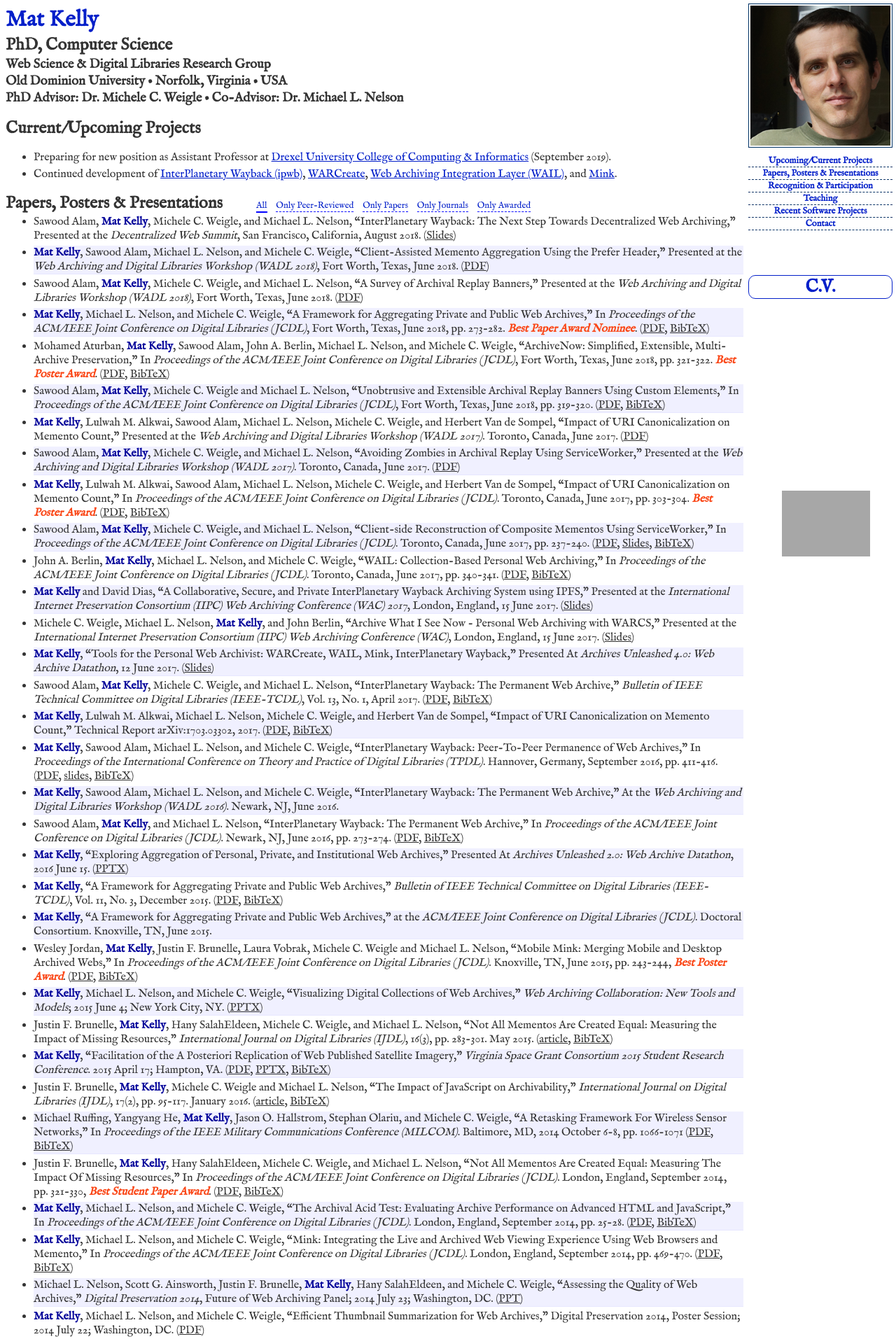
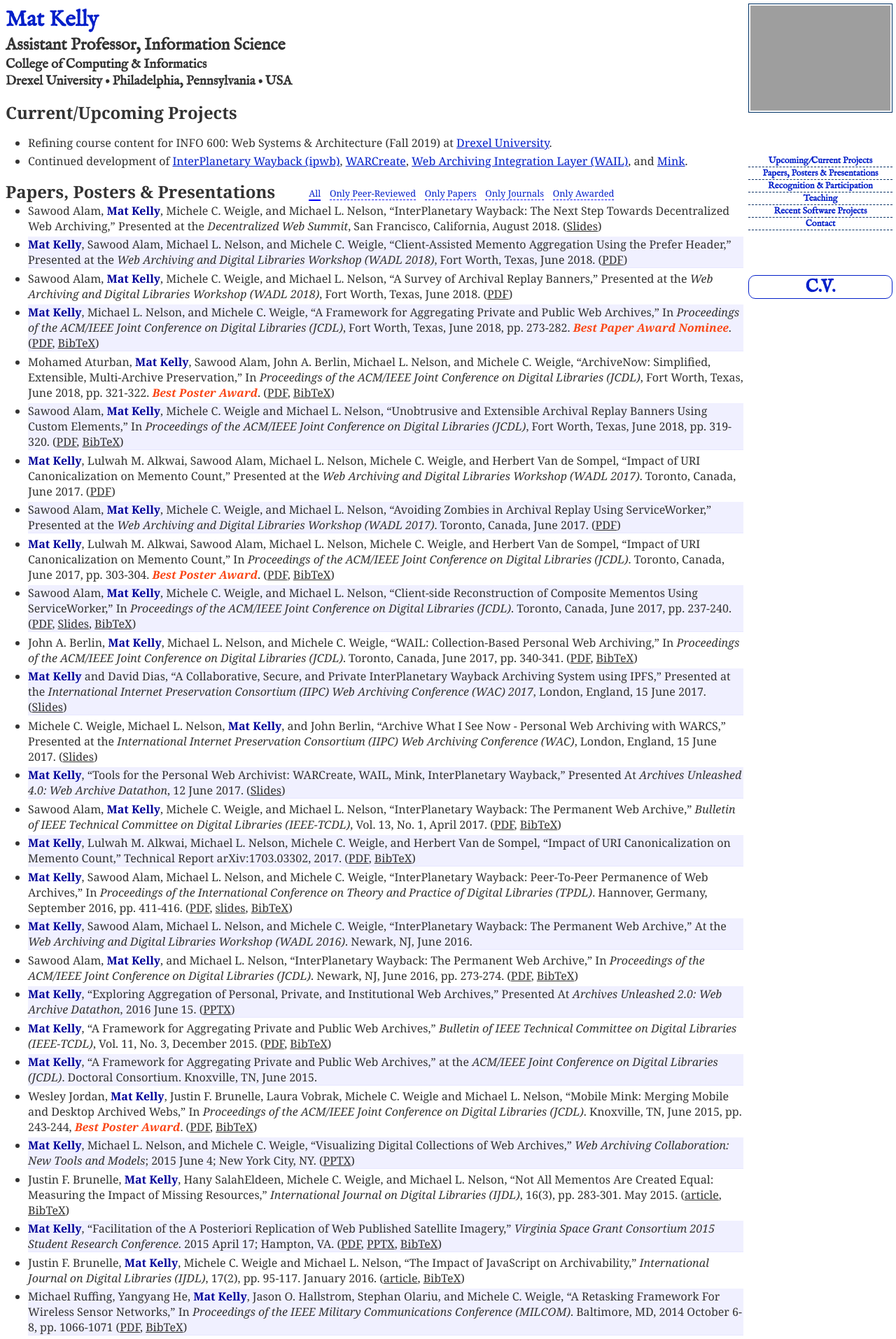
Before and after one commit to machawk1/mkdc, a PHP site: page / in a window 1280 px wide. Shown: the top 1913 px of the page at 70% size. Run offline with PHP 8.4, Linux system fonts and the light colour scheme; grey boxes are pictures that could not be loaded.

Commit message:
Drexel mv

```diff
--- a/index.html
+++ b/index.html
@@ -2,13 +2,10 @@
 <html lang="en">
   <head>
     <meta charset="utf-8">
-    <meta name="description" content="Homepage of Mat Kelly, PhD of Computer Science at Old Dominion University in Norfolk, Virginia." />
+    <meta name="description" content="Homepage of Mat Kelly, Assistant Professor of Information Science, Drexel University in Philadelphia, Pennsylvania." />
     <meta name="viewport" content="width=device-width, initial-scale=1.0" />
     <meta name="theme-color" content="#031fc9" />
-    <!--[if lt IE 9]>
-        <script src="_js/html5shiv.js"></script>
-    <![endif]-->
-    <title>Mat Kelly, PhD of Computer Science, Old Dominion University in Norfolk, Virginia</title>
+    <title>Mat Kelly, Assistant Professor of Information Science, Drexel University in Philadelphia, Pennsylvania</title>
     <link rel="stylesheet" href="style.css" media="all" />
     <link rel="author" href="https://plus.google.com/u/0/103717513886594190386" />
 
@@ -22,9 +19,9 @@
     <meta name="twitter:card" content="summary_large_image">
     <meta name="twitter:site" content="@machawk1">
     <meta name="twitter:title" content="Mat Kelly">
-    <meta name="twitter:description" content="Academic homepage of Mat Kelly, PhD of Computer Science at Old Dominion University.">
+    <meta name="twitter:description" content="Academic homepage of Mat Kelly, Assistant Professor of Information Science at Drexel University.">
     <meta name="twitter:creator" content="@machawk1">
-    <meta name="twitter:image" content="https://www.cs.odu.edu/~mkelly/twitterCard.png">
+    <meta name="twitter:image" content="http://www.pages.drexel.edu/~mrk335/twitterCard.png">
 
     <link rel="icon" sizes="192x192" href="images/favicon192.png">
     <link rel="apple-touch-icon" sizes="192x192" href="images/favicon192.png">
@@ -39,27 +36,28 @@
         #thumbnailFrame {height: 100px; overflow: hidden;}
         .otaygugel {display: none;}
 
-        #glider img {position: fixed; width: 126px; bottom: 5px; right: 37px; margin: 0; padding: 0; opacity: 0.9;}
+        #glider img {position: fixed; width: 126px; bottom: 5px; right: 37px; margin: 0; padding: 0; opacity: 0.9; display: none;}
         #glider img:hover {opacity: 1.0;}
         @media only screen and (min-width: 100px) and (max-width: 650px) {
           #glider {display: none;}
         }
     </style>
+    <base href="https://www.cs.odu.edu/~mkelly/"> <!-- Just until large PDFs find a new home. -->
   </head>
 
   <body>
     <header itemscope itemtype="https://schema.org/Person">
-    <p class="otaygugel">PhD of Computer Science at ODU in Norfolk, Virginia, USA</p>
+    <p class="otaygugel">Assistant Professor of Computer Science at Drexel University in Philadelphia, Pennsylvania, USA</p>
 
         <img src="mofro.png" alt="mug shot" id="mugShot" itemprop="photo" />
 
       <h1 itemprop="name">Mat Kelly</h1>
-      <h2 itemprop="title">PhD, Computer Science</h2>
-      <h3 itemprop="affiliation"><a href="https://ws-dl.cs.odu.edu" target="_blank" rel="external noopener noreferrer">Web Science &amp; Digital Libraries Research Group</a></h3>
-      <h3 itemprop="affiliation"><a href="https://odu.edu/" target="_blank" rel="external noopener noreferrer">Old Dominion University</a> &bull; Norfolk, Virginia &bull; USA</h3>
-      <h3 id="advisor">PhD Advisor: <a href=
+      <h2 itemprop="title">Assistant Professor, Information Science</h2>
+      <h3 itemprop="affiliation"><a href="https://drexel.edu/cci/"  target="_blank" rel="external noopener noreferrer">College of Computing &amp; Informatics</h3></h3>
+      <h3 itemprop="affiliation"><a href="https://drexel.edu" target="_blank" rel="external noopener noreferrer">Drexel University</a> &bull; Philadelphia, Pennsylvania &bull; USA</h3>
+      <!--<h3 id="advisor">PhD Advisor: <a href=
       "https://www.cs.odu.edu/~mweigle/" target="_blank" rel="external noopener noreferrer">Dr. Michele C. Weigle</a> <span>&bull;</span> Co-Advisor: <a href="https://www.cs.odu.edu/~mln/" target="_blank" rel="external noopener noreferrer">Dr. Michael L. Nelson</a></h3>
-      <a id="glider" href="https://ws-dl.cs.odu.edu"  target="_blank" rel="external noopener noreferrer"><img src="images/glider126-trans.png" alt="WS-DL Glider logo" /></a>
+      <a id="glider" href="https://ws-dl.cs.odu.edu"  target="_blank" rel="external noopener noreferrer"><img src="images/glider126-trans.png" alt="WS-DL Glider logo" /></a>-->
     </header>
     <nav>
       <ul id="sections">
@@ -77,7 +75,7 @@
     <section id="currentProjects">
       <h2>Current/Upcoming Projects</h2>
         <ul>
-          <li>Preparing for new position as Assistant Professor at <a href="https://drexel.edu/cci/">Drexel University College of Computing &amp; Informatics</a> (September 2019).</li>
+          <li>Refining course content for INFO 600: Web Systems &amp; Architecture (Fall 2019) at <a href="https://drexel.edu/cci/">Drexel University</a>.</li>
           <li>Continued development of <a href="https://github.com/oduwsdl/ipwb">InterPlanetary Wayback (ipwb)</a>, <a href="https://warcreate.com">WARCreate</a>, <a href="https://matkelly.com/wail">Web Archiving Integration Layer (WAIL)</a>, and <a href="https://github.com/machawk1/mink">Mink</a>.</li>
         </ul>
     </section>
@@ -144,8 +142,8 @@
     <section id="recognitionAndParticipation">
       <h2>Recognition &amp; Participation</h2>
       <ul>
-        <li>Invited Guest Presenter, “<a href="presentations/2019_psu_aframework.pdf" target="_blank">A Framework for Aggregating Private and Public Web Archives</a>”, <a href="http://wang.ist.psu.edu/docs/home.shtml">James Z. Wang</a>'s Data Science course, Penn State University, February 2019.</li>
-        <li>Invited Guest Presenter, “<a href="presentations/2019_psu_tools.pdf" target="_blank">On Tool Building and Evaluation of the Archived Web</a>”, <a href="http://clgiles.ist.psu.edu/IST441/">IST441 - Information Retrieval and Search Engines</a>, Penn State University, February 2019.</li>
+        <li>Invited Guest Presenter, “<a href="presentations/2019_psu_aframework.pdf" target="_blank" rel="external noopener noreferrer">A Framework for Aggregating Private and Public Web Archives</a>”, <a href="http://wang.ist.psu.edu/docs/home.shtml">James Z. Wang</a>'s Data Science course, Penn State University, February 2019.</li>
+        <li>Invited Guest Presenter, “<a href="presentations/2019_psu_tools.pdf" target="_blank" rel="external noopener noreferrer">On Tool Building and Evaluation of the Archived Web</a>”, <a href="http://clgiles.ist.psu.edu/IST441/">IST441 - Information Retrieval and Search Engines</a>, Penn State University, February 2019.</li>
         <li>Organizing Committee, <a href="https://2019.jcdl.org/about/organizing-committees/">Publicity Chair</a>, <a href="https://2019.jcdl.org/">Joint Conference on Digital Libraries (JCDL) 2019</a>.</li>
         <li>Reviewer, <a href="https://2019.jcdl.org/">Joint Conference on Digital Libraries (JCDL) 2019</a>, February 2019.</li>
         <li>Reviewer, <a href="https://link.springer.com/journal/799">International Journal on Digital Libraries (IJDL)</a>, 2018.</li>
@@ -178,6 +176,7 @@
     <section id="teaching">
       <h2>Teaching</h2>
       <ul>
+        <li class="drexel">Fall 2019: INFO600 - Web Systems &amp; Architecture</li>
         <li class="oduphd">Spring 2015: <a href="https://www.cs.odu.edu/~mkelly/semester/2015_spring/cs418/">CS418 - Web Programming</a></li>
       </ul>
     </section>
@@ -453,7 +452,7 @@
 
     <h3>Coursework Key</h3>
     <ul>
-        <li class="oduphd">Doctor of Philosophy, Computer Science; Old Dominion University, Norfolk, Virginia, Expected 2019</li>
+        <li class="oduphd">Doctor of Philosophy, Computer Science; Old Dominion University, Norfolk, Virginia, 2019</li>
         <li class="odu">Master of Science, Computer Science; Old Dominion University, Norfolk, Virginia, August 2012</li>
         <li class="citadel">Coursework for Master of Science, Computer Science; The Citadel, Charleston, South Carolina</li>
         <li class="uf">Bachelor of Science, Computer Science; University of Florida, Gainesville, Florida, June 2006</li>
@@ -477,7 +476,7 @@
 <section id="contact">
     <h2>Contact</h2>
     <ul>
-        <li>mkelly at cs.odu.edu (E-mail)</li>
+        <li>mkelly at drexel.edu (E-mail)</li>
         <li><a href="https://twitter.com/machawk1" rel="me">@machawk1</a> (Twitter)</li>
         <li><a href="https://github.com/machawk1" rel="me">@machawk1</a> (GitHub)</li>
         <li><a href="https://scholar.google.com/citations?user=ehg7mloAAAAJ">Mat Kelly @ Google Scholar</a></li>
--- a/style.css
+++ b/style.css
@@ -6,9 +6,15 @@
   unicode-range: U+0000-00FF, U+0131, U+0152-0153, U+02C6, U+02DA, U+02DC, U+2000-206F, U+2074, U+20AC, U+2212, U+2215;
 }
 
+@font-face {
+  font-family: 'Manrope Medium';
+  font-style: normal;
+  font-weight: 400;
+  src: local('Manrope Medium'), local('Manrope-medium'), url(./_font/manrope-medium.woff2) format('woff2');
+  unicode-range: U+0000-00FF, U+0131, U+0152-0153, U+02C6, U+02DA, U+02DC, U+2000-206F, U+2074, U+20AC, U+2212, U+2215;
+}
 
-
-body {background-color: white; font-size: 16px; font-family: 'IM Fell English', "Helvetica", serif; color: #333; font-display: swap;}
+body {background-color: white; font-size: 16px; font-family: Georgia, Times, ‘Times New Roman’, serif; color: #333; font-display: swap;}
 header {margin-bottom: 1.0em; font-family: 'IM Fell English', serif;}
 
 h1,h2,h3 {margin: 0; padding: 0; font-weight: 900; color: #333;}
@@ -23,11 +29,12 @@ li.uf {list-style-image: url(bullet_uf.png);}
 li.odu {list-style-image: url(bullet_odu.png);}
 li.citadel {list-style-image: url(bullet_citadel.png);}
 li.oduphd {list-style-image: url(bullet_oduphd.png);}
+li.drexel {list-style-image: url(bullet_drexel.png);}
 
 ul li ul li {list-style-image: none;} /* only show icon for semesters, not courses */
 a {color: #031fc9;}
 nav {position: fixed; right: 5px; top: 205px; text-align: center; z-index: 2;}
-nav ul {list-style-type: none; width: 206px; }
+nav ul {list-style-type: none; width: 206px;}
 nav ul#sections li {margin: 0; padding: 0; border-bottom: 1px dashed #003366;}
 nav ul#sections li a {text-decoration: none; color: #031fc9; font-weight: bold; font-family: 'IM Fell English', sans-serif; font-size: 0.8em; display: block;}
 nav ul#sections li a:hover {color: white; background-color: #031fc9;}
@@ -40,6 +47,7 @@ nav ul li#cv a {border: 1px solid #031fc9; border-radius: 10px; background-color
 em.me {font-weight: bolder; font-style: normal; color: #000099;}
 em.best {font-weight: bolder; color: #FA4616;}
 
+body section > ul {padding-left: 2.0em;}
 body section > ul > li {margin-bottom: 0.25em;}
 
 #openMenu {display: none;}
@@ -86,8 +94,9 @@ h3#advisor {margin-right: 200px;}
   header {margin-bottom: 0;}
   a.goToTop {display: inline; margin-left: 1.0em; font-size: 0.8em; color: white; background-color: blue; text-decoration: none; font-family: sans-serif; white-space: nowrap;}
   section {width: 100%;}
-  section ul {list-style-type: none; margin-left: 0;}
-  section ul li {margin-bottom: 1.0em;}
+  section ul {list-style-type: none; margin: 0.5em auto 0.5em 0.5em;}
+  section ul li {margin: 0 1.0em 1.5em 1.0em; list-style-type: circle;}
+  section#papersPostersAndPresentations ul li {margin-left: 0; margin-bottom: 0.5em;}
   section#courseworkHistory {width: 80%;}
   section#courseworkHistory ul {list-style-type: disc; margin-left: 1.0em;}
   section#courseworkHistory ul ul {margin-left: -2.0em;}
@@ -110,7 +119,8 @@ h3#advisor {margin-right: 200px;}
   section {position: relative; z-index: 2;}
   nav ul li#cv {font-size: 1.0em; margin-top: 1.0em; border: 0; text-align center;}
   nav ul li#cv a {padding-left: 1.0em;}
-  nav ul li#cv a:before{content: '⇩ DOWNLOAD ';}
+  nav ul li#cv a:before{content: '⤓ DOWNLOAD ';}
+  nav ul li#cv {border: 1px solid #031fc9; border-radius: 10px; background-color: inherit;}
 
   #ppp_filter {width: 100%;}
   #ppp_filter li {padding: 0; margin: 0 0 0.5em 0; border: 1px solid white; width: 19%; text-align: center; height: 3.5em; display: inline-block; border-bottom: 2px solid #ccccff; vertical-align: bottom;}
@@ -119,6 +129,10 @@ h3#advisor {margin-right: 200px;}
   #ppp_filter li:hover:not(.ppp_active) {border: 1px dotted blue;}
   header:not(.pinned) h3#advisor {margin-right: auto;}
   header:not(.pinned) h3#advisor span {display: block; color: transparent; clear: both; height: 0px;}
+
+  li.uf, li.odu, li.citadel, li.oduphd, li.drexel {list-style-image: none;}
+  body section > ul { padding: 0;}
+  em.best {white-space: nowrap;}
 }
 
 @media (prefers-color-scheme: dark) {
@@ -134,17 +148,17 @@ h3#advisor {margin-right: 200px;}
     header h3 a {color: inherit; text-decoration: none;}
     header h3 a:hover {color: #FA4616; text-decoration: underline;}
 
-    nav ul#sections li a {color: #FA4616;}
+    nav ul#sections li a {color: #FA4616; padding-left: 0.5em;}
     nav ul#sections li a:hover {color: white; background-color: #FA4616;}
     nav ul#sections li {border-bottom: 1px dashed #FA4616;}
-    nav ul li#cv {border-bottom: none;}
-    nav ul li#cv a {border: 1px solid #FA4616;}
+    nav ul li#cv {border-bottom: none; background-color: inherit;}
+    nav ul li#cv a {border: 1px solid #FA4616; background-color: white;}
     #ppp a {color: #FA4616;}
     em.me {font-weight: bolder; font-style: normal; color: #FA4616;}
 
     img#mugShot {border: 1px solid #FA4616;}
 
-    em.best {color: #0021A5;}
+    em.best {color: #0021A5; }
 
     #ppp_filter li:hover:not(.ppp_active) {border: 1px dotted #FA4616;}
 }
@@ -152,4 +166,5 @@ h3#advisor {margin-right: 200px;}
 
 @media only screen and (min-width: 100px) and (max-width: 650px) and (prefers-color-scheme: dark) {
  .pinned {background: linear-gradient(to bottom, rgb(33,33,33,1) 80%, rgba(255,255,255,0) 100%); position: fixed; z-index: 3; top: 0; width: 100%; padding-bottom: 1.5em;}
+ nav ul li#cv {background-color: white;}
 }
```
Also changed, not shown: twitterCard.png.
